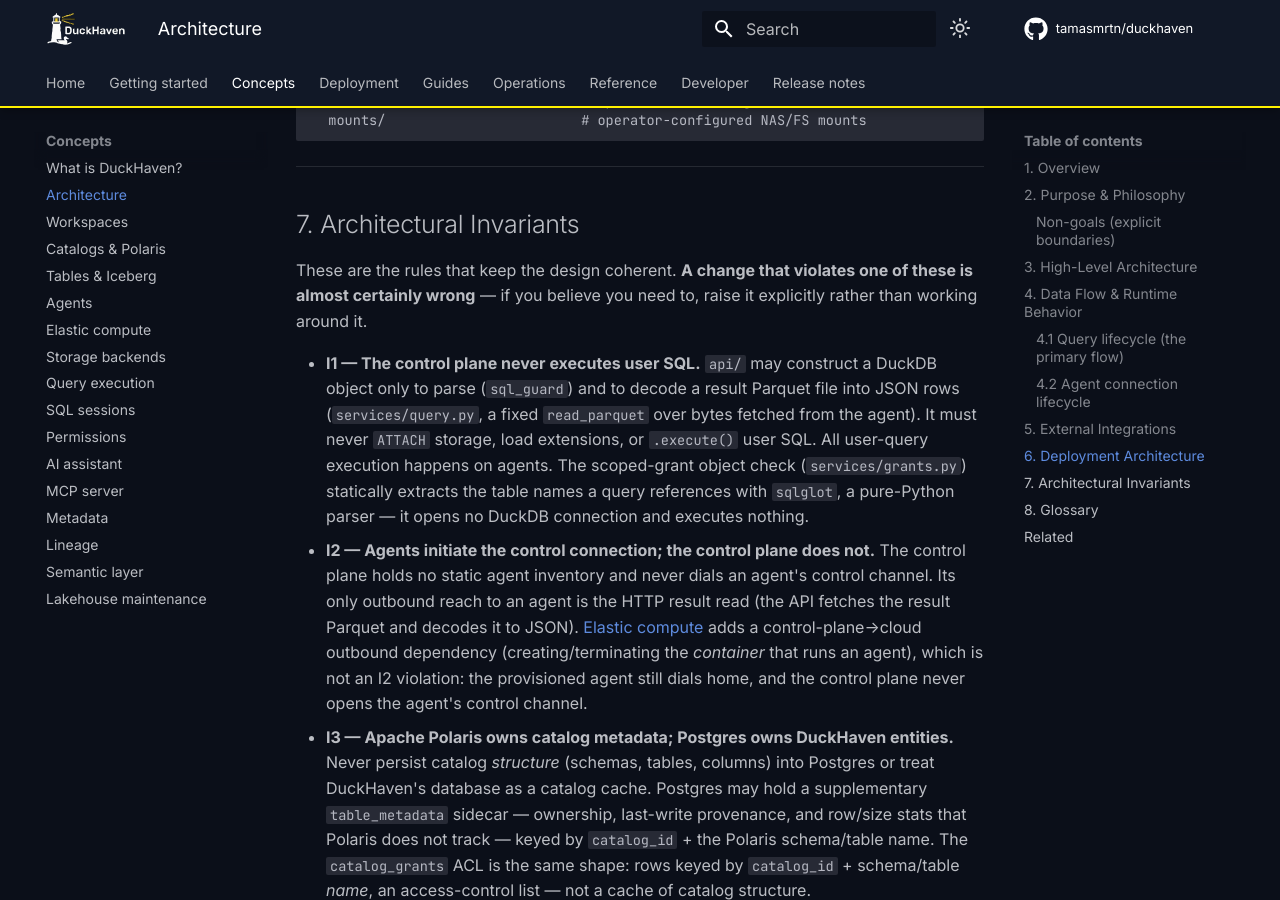
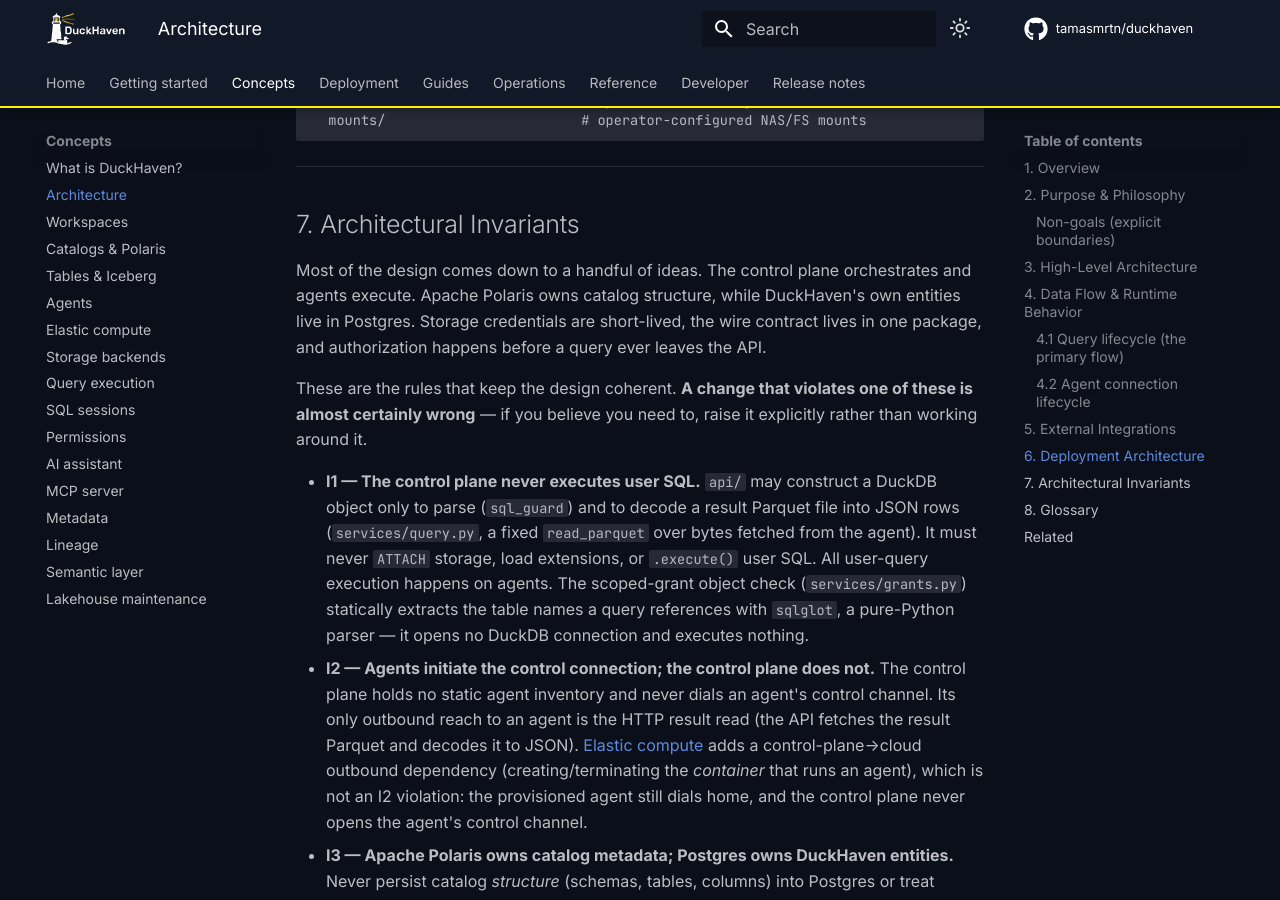
Before and after one commit to tamasmrtn/duckhaven, an MkDocs documentation site: the page built from docs/concepts/architecture.md, in a window 1280 px wide and 900 px high, scrolled down 6079 px. Built offline with MkDocs 1.6.1 and Material for MkDocs 9.7.7, drawn with Linux system fonts in a browser that asks for light colours; comment, search, counter and statistics services are not loaded.

Commit message:
Open the invariants with the shape of the design
Folding section 4 into the invariants removed the readable orientation
that came before the formal rules. The invariants open in enforcement
language, aimed at a contributor about to change something rather than
at a reader working out how the system fits together.

Restores that on-ramp as a short paragraph, without bringing back the
duplicated principle list.

```diff
--- a/docs/concepts/architecture.md
+++ b/docs/concepts/architecture.md
@@ -257,6 +257,12 @@
 
 ## 7. Architectural Invariants
 
+Most of the design comes down to a handful of ideas. The control plane
+orchestrates and agents execute. Apache Polaris owns catalog structure,
+while DuckHaven's own entities live in Postgres. Storage credentials are
+short-lived, the wire contract lives in one package, and authorization
+happens before a query ever leaves the API.
+
 These are the rules that keep the design coherent. **A change that violates
 one of these is almost certainly wrong** — if you believe you need to, raise
 it explicitly rather than working around it.
```
